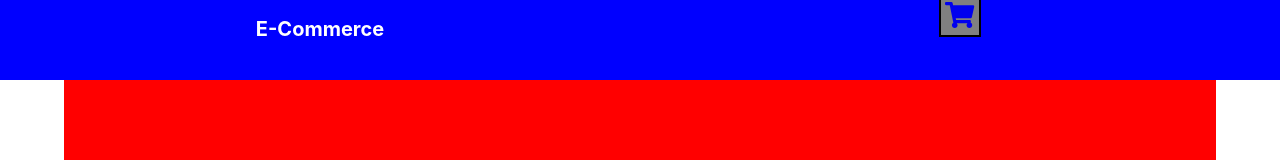
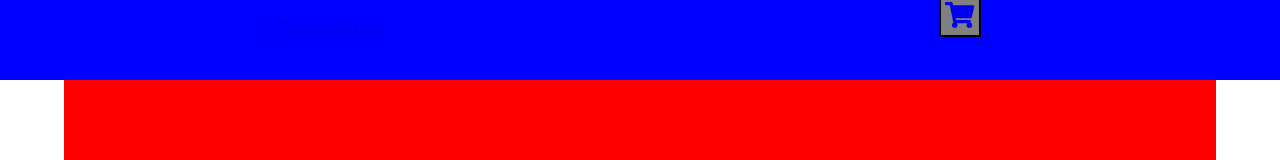
Before and after one commit to BladeRunner24/Proyecto-React, a React (Create React App) app: page / in a window 1280 px wide. Shown: the top 160 px of the page. Built offline with nearby package versions, Linux system fonts and the light colour scheme.

Commit message:
Update NavBar.js

```diff
--- a/src/components/NavBar.js
+++ b/src/components/NavBar.js
@@ -1,5 +1,6 @@
 import React from 'react';
 import CartWidget from './cartWidget.js';
+import { NavLink } from 'react-router-dom';
 
 const styles = {
     backgroundColor: 'blue',
@@ -17,7 +18,7 @@ export default function NavBar() {
 
     return (
       <nav style = {styles}>
-        <h2 style = {styles1}>E-Commerce</h2>
+        <NavLink to = "/" activeClassName = ""><h2 style = {styles1}>E-Commerce</h2></NavLink>
         <CartWidget/>
       </nav>
     );
```
